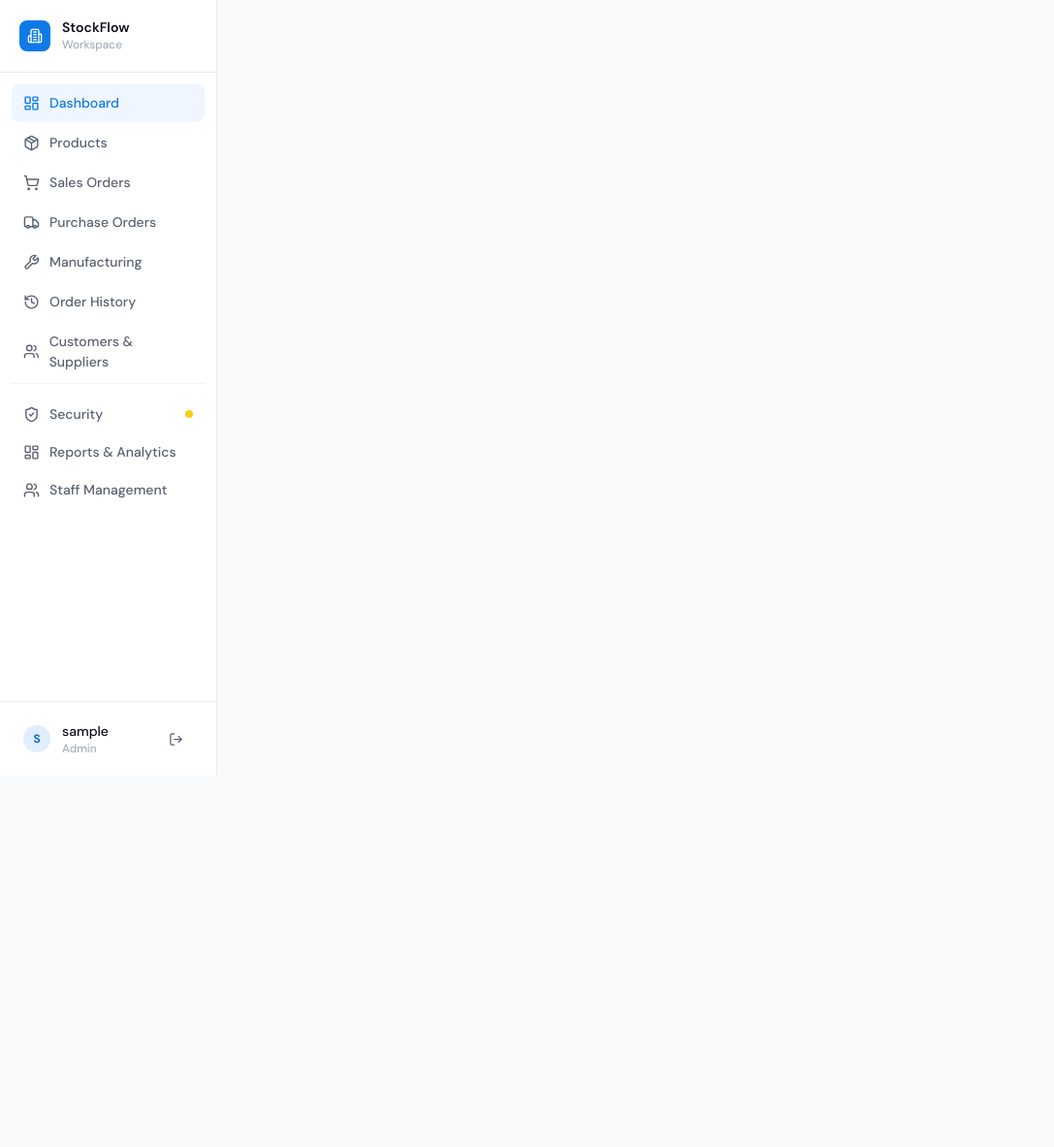
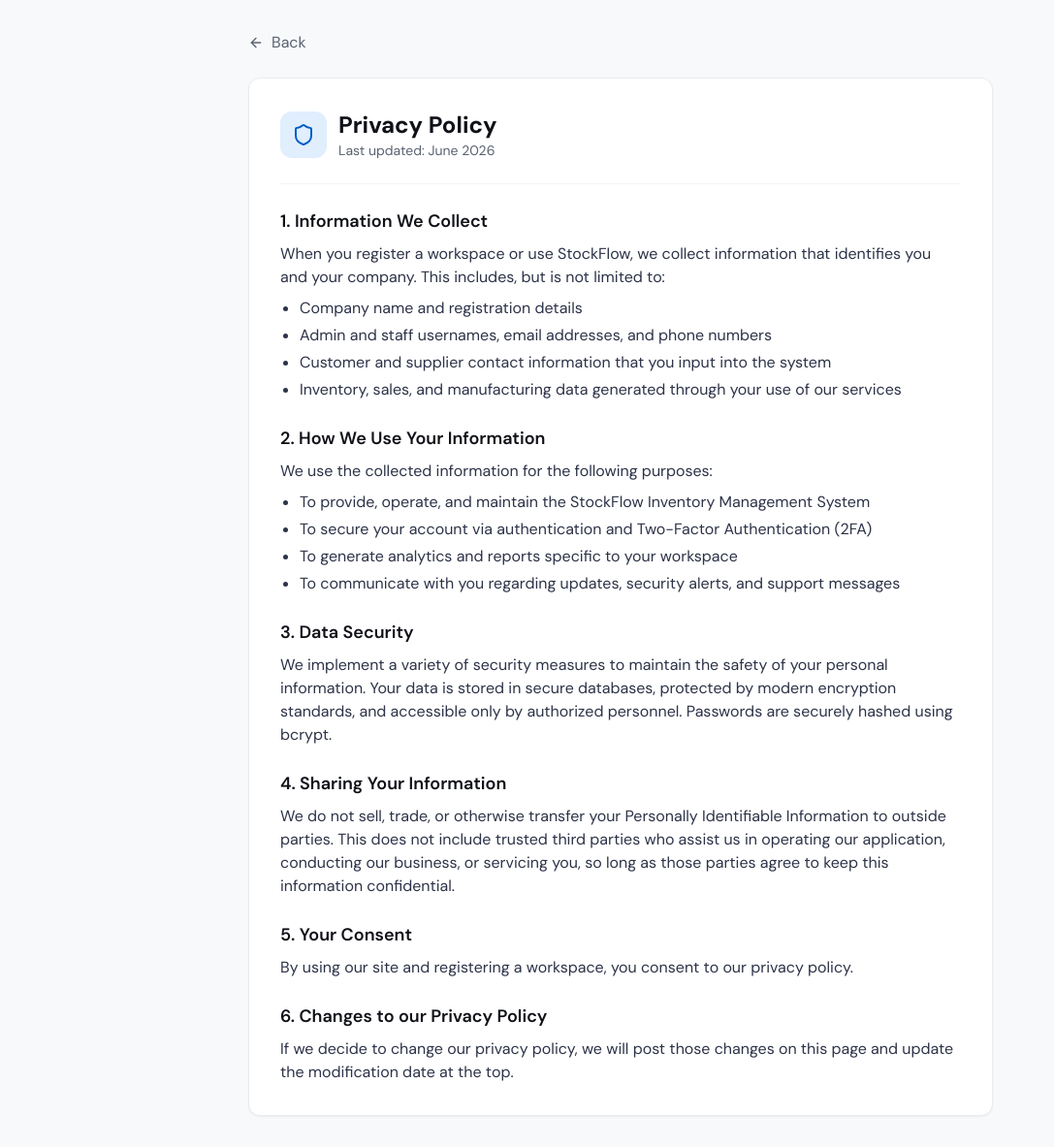
Before and after one commit to Vishwajeet2005/StockFlow, a React (Vite) app in the folder frontend/: page /#/privacy in a window 1280 px wide. Before the commit this address led to /#/. Shown: the whole page at 97% size, without its empty margins (0-1087 px from the left). Before the commit the page ends 800 px from the top, so only its background shows below. Built offline with nearby package versions, Linux system fonts and the light colour scheme; no server answers; sample sign-in values are in the browser's storage.

Commit message:
feat: add privacy policy page

```diff
--- a/frontend/src/App.tsx
+++ b/frontend/src/App.tsx
@@ -13,6 +13,7 @@ import PartiesPage from './pages/PartiesPage';
 import SecurityPage from './pages/SecurityPage';
 import StaffPage from './pages/StaffPage';
 import ReportsPage from './pages/ReportsPage';
+import PrivacyPolicyPage from './pages/PrivacyPolicyPage';
 
 function PrivateRoute({ children }: { children: React.ReactNode }) {
   const { accessToken } = useAuth();
@@ -24,6 +25,7 @@ export default function App() {
   return (
     <Routes>
       <Route path="/login" element={<LoginPage />} />
+      <Route path="/privacy" element={<PrivacyPolicyPage />} />
       <Route path="/"            element={<PrivateRoute><DashboardPage /></PrivateRoute>} />
       <Route path="/products"    element={<PrivateRoute><ProductsPage /></PrivateRoute>} />
       <Route path="/sales"       element={<PrivateRoute><SalesPage /></PrivateRoute>} />
--- a/frontend/src/pages/LoginPage.tsx
+++ b/frontend/src/pages/LoginPage.tsx
@@ -321,9 +321,19 @@ export default function LoginPage() {
           </div>
         )}
 
-        <p className="text-xs text-ink-300 text-center mt-5">
-          Enterprise Grade Inventory Management System
-        </p>
+        <div className="mt-5 text-center">
+          <p className="text-xs text-ink-300">
+            Enterprise Grade Inventory Management System
+          </p>
+          <div className="mt-2">
+            <button
+              onClick={() => navigate('/privacy')}
+              className="text-xs text-brand-500 hover:text-brand-600 hover:underline transition-colors bg-transparent border-none cursor-pointer"
+            >
+              Privacy Policy
+            </button>
+          </div>
+        </div>
       </div>
     </div>
   );
--- /dev/null
+++ b/frontend/src/pages/PrivacyPolicyPage.tsx
@@ -0,0 +1,87 @@
+import React from 'react';
+import { ArrowLeft, Shield } from 'lucide-react';
+import { useNavigate } from 'react-router-dom';
+
+export default function PrivacyPolicyPage() {
+  const navigate = useNavigate();
+
+  return (
+    <div className="min-h-screen bg-surface-1 p-4 md:p-8">
+      <div className="max-w-3xl mx-auto">
+        <button
+          onClick={() => navigate(-1)}
+          className="flex items-center gap-2 text-ink-500 hover:text-ink-800 transition-colors mb-6"
+        >
+          <ArrowLeft size={16} />
+          <span>Back</span>
+        </button>
+
+        <div className="card p-8 bg-white shadow-sm rounded-2xl animate-fade-in">
+          <div className="flex items-center gap-3 mb-6 border-b border-surface-2 pb-6">
+            <div className="w-12 h-12 bg-brand-100 rounded-xl flex items-center justify-center text-brand-600">
+              <Shield size={24} />
+            </div>
+            <div>
+              <h1 className="text-2xl font-bold text-ink-900">Privacy Policy</h1>
+              <p className="text-ink-500 text-sm">Last updated: June 2026</p>
+            </div>
+          </div>
+
+          <div className="prose prose-sm sm:prose-base text-ink-700 space-y-6">
+            <section>
+              <h2 className="text-lg font-semibold text-ink-900 mb-2">1. Information We Collect</h2>
+              <p>
+                When you register a workspace or use StockFlow, we collect information that identifies you and your company. This includes, but is not limited to:
+              </p>
+              <ul className="list-disc pl-5 mt-2 space-y-1">
+                <li>Company name and registration details</li>
+                <li>Admin and staff usernames, email addresses, and phone numbers</li>
+                <li>Customer and supplier contact information that you input into the system</li>
+                <li>Inventory, sales, and manufacturing data generated through your use of our services</li>
+              </ul>
+            </section>
+
+            <section>
+              <h2 className="text-lg font-semibold text-ink-900 mb-2">2. How We Use Your Information</h2>
+              <p>We use the collected information for the following purposes:</p>
+              <ul className="list-disc pl-5 mt-2 space-y-1">
+                <li>To provide, operate, and maintain the StockFlow Inventory Management System</li>
+                <li>To secure your account via authentication and Two-Factor Authentication (2FA)</li>
+                <li>To generate analytics and reports specific to your workspace</li>
+                <li>To communicate with you regarding updates, security alerts, and support messages</li>
+              </ul>
+            </section>
+
+            <section>
+              <h2 className="text-lg font-semibold text-ink-900 mb-2">3. Data Security</h2>
+              <p>
+                We implement a variety of security measures to maintain the safety of your personal information. Your data is stored in secure databases, protected by modern encryption standards, and accessible only by authorized personnel. Passwords are securely hashed using bcrypt.
+              </p>
+            </section>
+
+            <section>
+              <h2 className="text-lg font-semibold text-ink-900 mb-2">4. Sharing Your Information</h2>
+              <p>
+                We do not sell, trade, or otherwise transfer your Personally Identifiable Information to outside parties. This does not include trusted third parties who assist us in operating our application, conducting our business, or servicing you, so long as those parties agree to keep this information confidential.
+              </p>
+            </section>
+
+            <section>
+              <h2 className="text-lg font-semibold text-ink-900 mb-2">5. Your Consent</h2>
+              <p>
+                By using our site and registering a workspace, you consent to our privacy policy.
+              </p>
+            </section>
+
+            <section>
+              <h2 className="text-lg font-semibold text-ink-900 mb-2">6. Changes to our Privacy Policy</h2>
+              <p>
+                If we decide to change our privacy policy, we will post those changes on this page and update the modification date at the top.
+              </p>
+            </section>
+          </div>
+        </div>
+      </div>
+    </div>
+  );
+}
```
